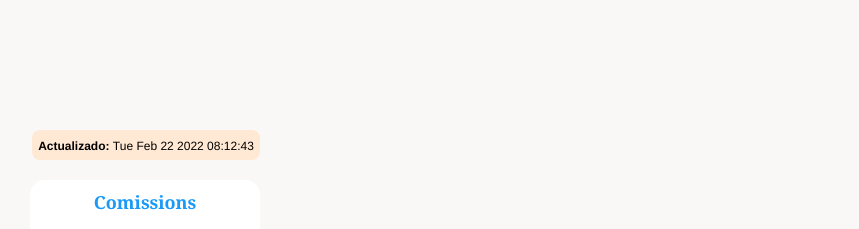
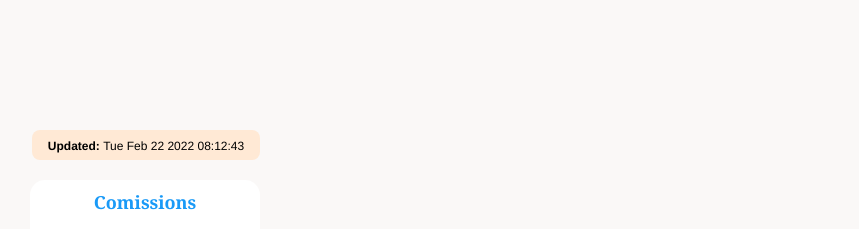
Before and after one commit to rroderickk/mobilefirst, a React app: page /mobilefirst/ in a window 1280 px wide. Shown: the part 1700-1929 px from the top of the page, without its empty margins (60-919 px from the left). Built offline with nearby package versions, Linux system fonts and the light colour scheme; no server answers.

Commit message:
[ADD] updated

```diff
--- a/src/components/SectionDos/index.jsx
+++ b/src/components/SectionDos/index.jsx
@@ -2,8 +2,8 @@ import React from "react";
 import "./index.scss";
 
 const SectionDos =()=> { return ( <>
+
 <section className="main-product-detail">
-
 <div className="product-detail-title">
   <span className="batata-logo"/>
   <h2>We create a product without comparison</h2>
@@ -30,8 +30,7 @@ const SectionDos =()=> { return ( <>
     <p     className="product-card-title">Reliable information</p>
     <p     className="product-card--body">Our sources are 100% verified and we continue to audit their content as they are updated.</p>
   </article>
-
+</section>
 </section>
 
-</section>
 </>) }; export { SectionDos };
--- a/src/components/SectionTres/index.jsx
+++ b/src/components/SectionTres/index.jsx
@@ -1,7 +1,12 @@
 import React from "react";
+import "./index.scss";
 
-const SectionTres =()=> { return (<>
+const SectionTres =()=> { return (  <>
 
-{/* <div>Secconst SectionTres</div> */}
+<section className="bitcoin-img-container">
+
+<h2>Meet him today</h2>
+
+</section>
 
 </>) }; export { SectionTres };
--- a/src/components/SectionUno/index.jsx
+++ b/src/components/SectionUno/index.jsx
@@ -51,7 +51,7 @@ return (  <>
         <a href="/allcryptos">All Cryptos</a>
       </div> */}
       <div  className="currency-table-date">
-        <b>Actualizado: </b>{timeStamp()}
+        <b>Updated: </b>{timeStamp()}
       </div>
       <TableComissions/>
   </section>
--- a/src/components/SectionUno/index.scss
+++ b/src/components/SectionUno/index.scss
@@ -1,7 +1,7 @@
 main{
   width: 100%;
   min-width: 320px;
-  max-width: 900px;
+  max-width: auto;
   height: auto;
   background-color: var(--off-white);
 }
```
